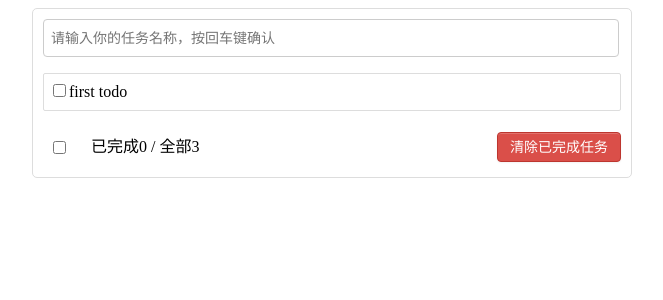
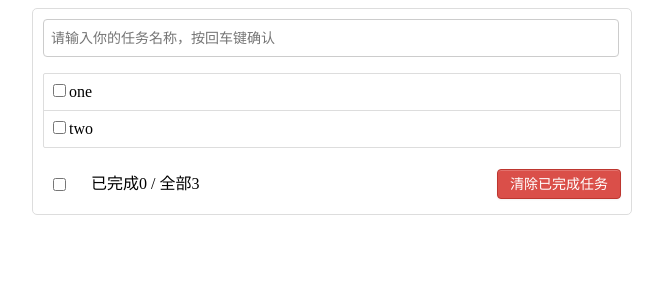
Before and after one commit to robin-code/react-guli-admin, a React (Vite) app: page / in a window 1280 px wide. Shown: the top 300 px of the page, without its empty margins (308-971 px from the left). Built offline with nearby package versions, Linux system fonts and the light colour scheme.

Commit message:
列表使用props传递

```diff
--- a/src/App.jsx
+++ b/src/App.jsx
@@ -2,15 +2,18 @@ import "./index.css"
 import Header from "./components/Header";
 import Footer from "./components/Footer/index.jsx";
 import List from "./components/List/index.jsx";
+import {useState} from "react";
 
 function App() {
+
+    const [todos] = useState([{id: 0, name: 'one'}, {id: 1, name: 'two'}])
 
     return (
         <>
             <div className="todo-container">
                 <div className="todo-wrap">
                     <Header/>
-                    <List/>
+                    <List todos={todos}/>
                     <Footer/>
                 </div>
             </div>
--- a/src/components/Item/index.jsx
+++ b/src/components/Item/index.jsx
@@ -3,11 +3,14 @@ import './index.css'
 
 class index extends Component {
     render() {
+        // eslint-disable-next-line react/prop-types
+        const {item} = this.props;
         return (
             <li>
                 <label>
                     <input type="checkbox"/>
-                    <span>first todo</span>
+                    {/* eslint-disable-next-line react/prop-types */}
+                    <span>{item.name}</span>
                 </label>
                 <button className="btn btn-danger" style={{display: "none"}}>删除</button>
             </li>
--- a/src/components/List/index.jsx
+++ b/src/components/List/index.jsx
@@ -3,10 +3,17 @@ import './index.css'
 import Item from "../Item/index.jsx";
 
 class index extends Component {
+
     render() {
+        // eslint-disable-next-line react/prop-types
+        const {todos} = this.props;
+        console.info("todo props", todos)
         return (
             <ul className="todo-main">
-                <Item/>
+                {/* eslint-disable-next-line react/prop-types */}
+                {todos.map(e =>
+                    <Item key={e.id} item={e}/>
+                )}
             </ul>
         );
     }
```
